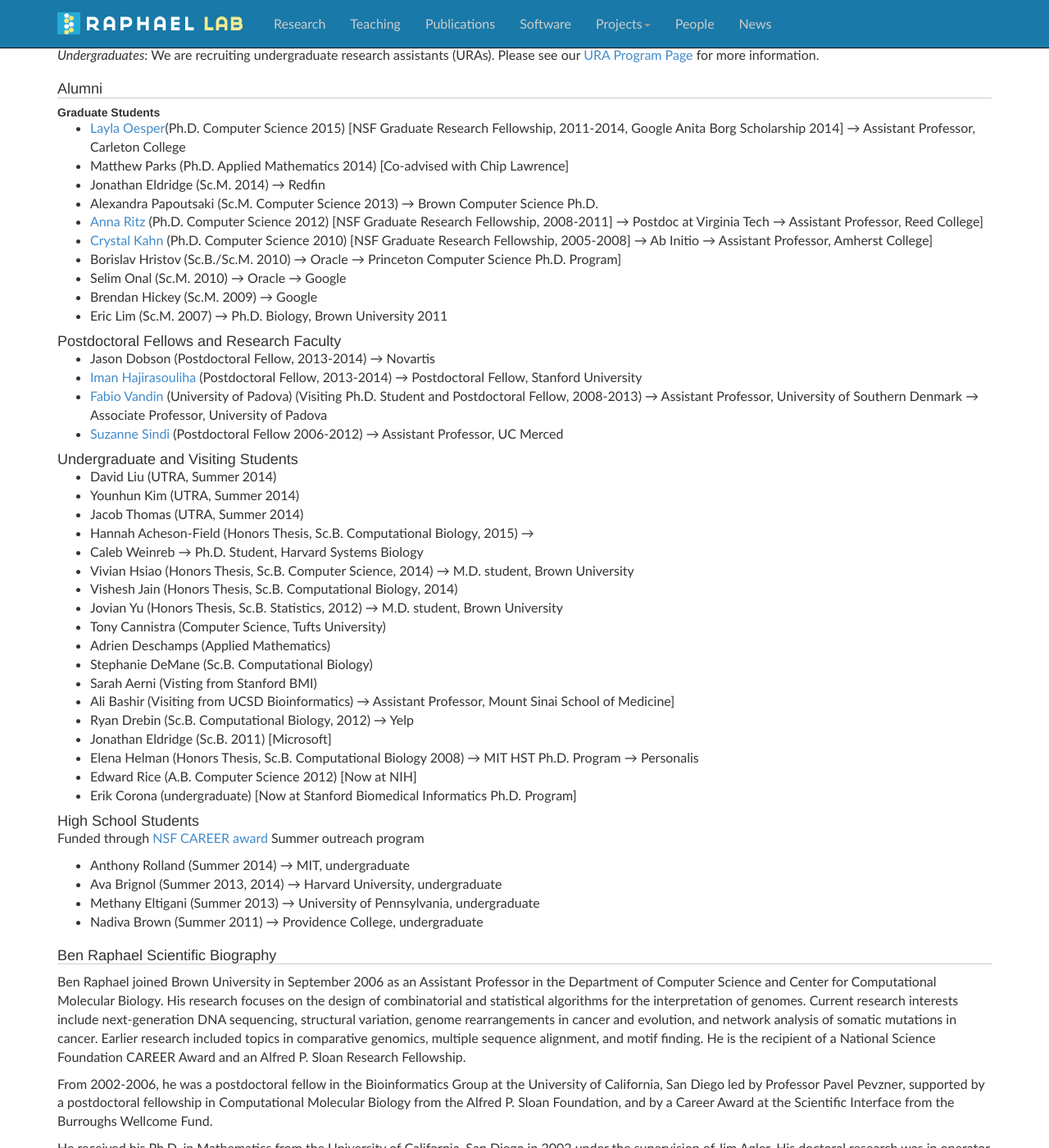
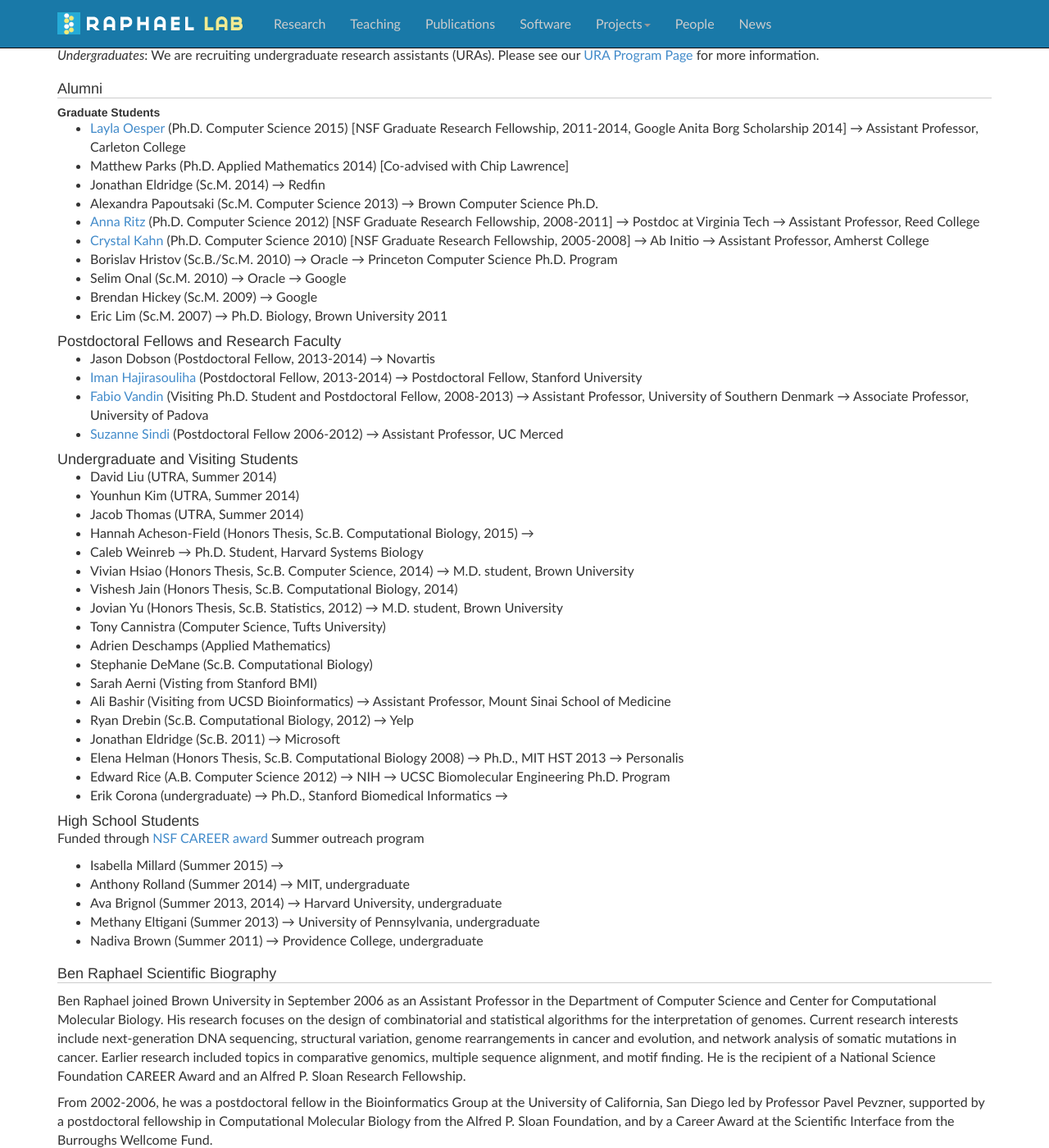
Before and after one commit to raphael-group/raphael-group.github.io, a Jekyll site: the page built from people/index.md, in a window 1280 px wide and 1400 px high, scrolled down 706 px. Shown: the whole window at 82% size. Built offline with Jekyll 4.4.1, drawn with Linux system fonts in a browser that asks for light colours; nearby versions of some CDN libraries; Markdown is read by kramdown in place of the engine named in the settings; comment, search, counter and statistics services are not loaded.

Commit message:
updated people

```diff
--- a/people/index.md
+++ b/people/index.md
@@ -40,14 +40,14 @@ There are currently openings in the group for outstanding postdoctoral fellows,
 
 ##Alumni
 ###Graduate Students
-* [Layla Oesper](http://cs.brown.edu/people/layla/)(Ph.D. Computer Science 2015) [NSF Graduate Research Fellowship, 2011-2014, Google Anita Borg Scholarship 2014] &rarr; Assistant Professor, Carleton College
+* [Layla Oesper](http://cs.brown.edu/people/layla/) (Ph.D. Computer Science 2015) [NSF Graduate Research Fellowship, 2011-2014, Google Anita Borg Scholarship 2014] &rarr; Assistant Professor, Carleton College
 * Matthew Parks (Ph.D. Applied Mathematics 2014) [Co-advised with Chip Lawrence]
 * Jonathan Eldridge (Sc.M. 2014) &rarr; Redfin
 * Alexandra Papoutsaki (Sc.M. Computer Science 2013) &rarr; Brown Computer Science Ph.D.
 * [Anna Ritz](http://www.reed.edu/biology/ritz/) (Ph.D. Computer Science 2012) [NSF Graduate Research Fellowship, 2008-2011]
-&rarr; Postdoc at Virginia Tech &rarr; Assistant Professor, Reed College]
-* [Crystal Kahn](http://www3.amherst.edu/~cvalentine/cvalentine/Welcome.html) (Ph.D. Computer Science 2010) [NSF Graduate Research Fellowship, 2005-2008] &rarr; Ab Initio &rarr; Assistant Professor, Amherst College]
-* Borislav Hristov (Sc.B./Sc.M. 2010) &rarr; Oracle &rarr; Princeton Computer Science Ph.D. Program]
+&rarr; Postdoc at Virginia Tech &rarr; Assistant Professor, Reed College
+* [Crystal Kahn](http://www3.amherst.edu/~cvalentine/cvalentine/Welcome.html) (Ph.D. Computer Science 2010) [NSF Graduate Research Fellowship, 2005-2008] &rarr; Ab Initio &rarr; Assistant Professor, Amherst College
+* Borislav Hristov (Sc.B./Sc.M. 2010) &rarr; Oracle &rarr; Princeton Computer Science Ph.D. Program
 * Selim Onal (Sc.M. 2010) &rarr; Oracle &rarr; Google
 * Brendan Hickey (Sc.M. 2009) &rarr;  Google
 * Eric Lim (Sc.M. 2007) &rarr; Ph.D. Biology, Brown University 2011
@@ -57,7 +57,7 @@ There are currently openings in the group for outstanding postdoctoral fellows,
 #### Postdoctoral Fellows and Research Faculty
 * Jason Dobson (Postdoctoral Fellow, 2013-2014) &rarr; Novartis
 * [Iman Hajirasouliha](http://www.imanh.org/) (Postdoctoral Fellow, 2013-2014) &rarr; Postdoctoral Fellow, Stanford University
-* [Fabio Vandin](http://www.dei.unipd.it/~vandinfa/) (University of Padova) (Visiting Ph.D. Student and Postdoctoral Fellow, 2008-2013) &rarr; Assistant Professor, University of Southern Denmark &rarr; Associate Professor, University of Padova
+* [Fabio Vandin](http://www.dei.unipd.it/~vandinfa/) (Visiting Ph.D. Student and Postdoctoral Fellow, 2008-2013) &rarr; Assistant Professor, University of Southern Denmark &rarr; Associate Professor, University of Padova
 * [Suzanne Sindi](http://faculty.ucmerced.edu/ssindi/) (Postdoctoral Fellow 2006-2012) &rarr; Assistant Professor, UC Merced
 
 ####Undergraduate and Visiting Students
@@ -73,17 +73,18 @@ There are currently openings in the group for outstanding postdoctoral fellows,
 * Adrien Deschamps (Applied Mathematics)
 * Stephanie DeMane (Sc.B. Computational Biology)
 * Sarah Aerni (Visting from Stanford BMI)
-* Ali Bashir (Visiting from UCSD Bioinformatics) &rarr; Assistant Professor, Mount Sinai School of Medicine]
+* Ali Bashir (Visiting from UCSD Bioinformatics) &rarr; Assistant Professor, Mount Sinai School of Medicine
 * Ryan Drebin (Sc.B. Computational Biology, 2012) &rarr; Yelp
-* Jonathan Eldridge (Sc.B. 2011) [Microsoft]
-* Elena Helman (Honors Thesis, Sc.B. Computational Biology 2008) &rarr; MIT HST Ph.D. Program &rarr; Personalis
-* Edward Rice (A.B. Computer Science 2012) [Now at NIH]
-* Erik Corona (undergraduate) [Now at Stanford Biomedical Informatics Ph.D. Program]
+* Jonathan Eldridge (Sc.B. 2011) &rarr; Microsoft
+* Elena Helman (Honors Thesis, Sc.B. Computational Biology 2008) &rarr; Ph.D., MIT HST 2013  &rarr; Personalis
+* Edward Rice (A.B. Computer Science 2012) &rarr; NIH &rarr; UCSC Biomolecular Engineering Ph.D. Program
+* Erik Corona (undergraduate) &rarr; Ph.D., Stanford Biomedical Informatics &rarr;
 
 
 ####High School Students
 Funded through [NSF CAREER award](http://www.nsf.gov/awardsearch/showAward?AWD_ID=1053753) Summer outreach program
 
+* Isabella Millard (Summer 2015) &rarr;
 * Anthony Rolland (Summer 2014) &rarr; MIT, undergraduate
 * Ava Brignol (Summer 2013, 2014) &rarr; Harvard University, undergraduate
 * Methany Eltigani (Summer 2013) &rarr; University of Pennsylvania, undergraduate
```
Also changed, not shown: publications/index.md (+1 -1 lines).
